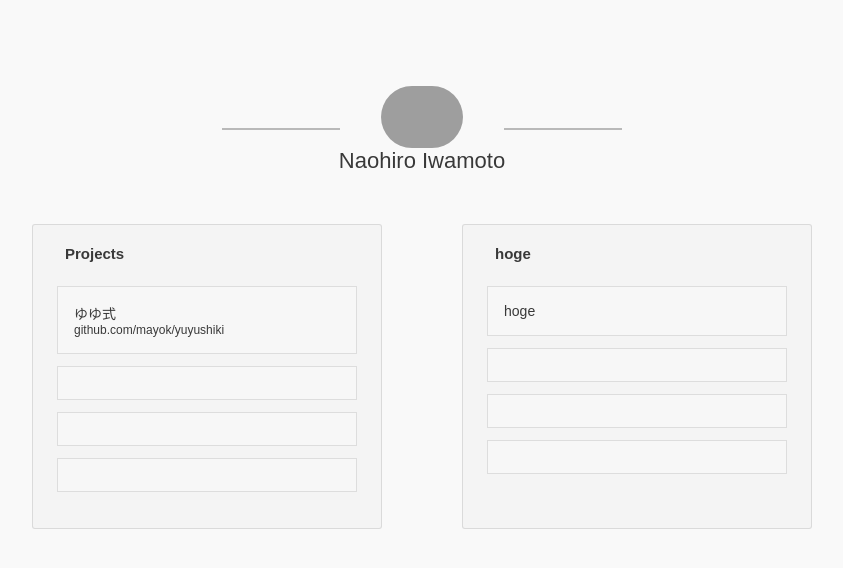
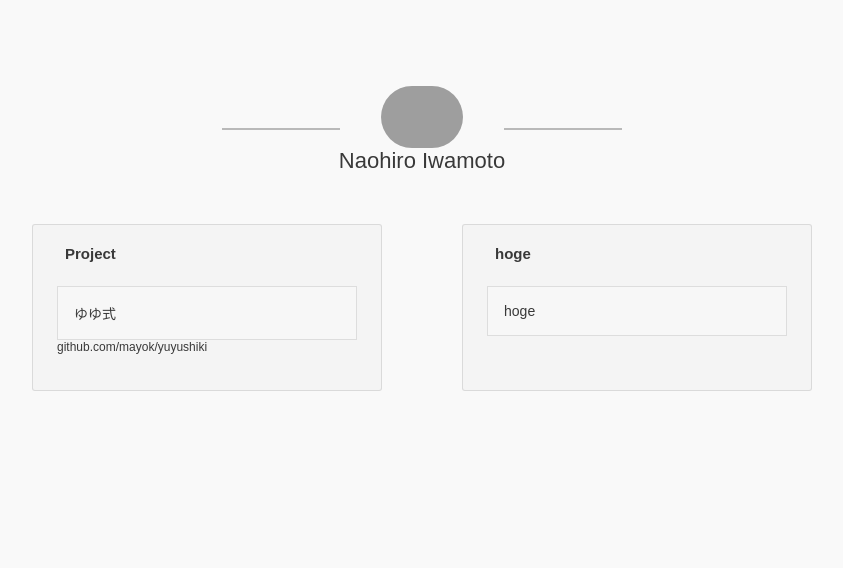
Before and after one commit to mayok/mayok.github.io, a React app: page / in a window 1280 px wide. Shown: the top 568 px of the page, without its empty margins (218-1061 px from the left). Built offline with nearby package versions, Linux system fonts and the light colour scheme; grey boxes are pictures that could not be loaded.

Commit message:
react で書き直した
Articles の中に書いてる記事の部分を componentDidMount で fetch して render したい

```diff
--- a/index.html
+++ b/index.html
@@ -10,57 +10,10 @@
 </head>
 
 <body>
-  <div class="tp-Logo">
-    <div class="tp-Logo_Inner">
-      <hr class="tp-Logo_Divider">
-      <div class="tp-Logo_AvatarContainer">
-        <img class="tp-Logo_Avatar" src="https://github.com/mayok.png" alt="">
-      </div>
-      <span class="tp-Logo_Label">Naohiro Iwamoto</span>
-    </div>
-  </div>
 
-  <div class="st-Grid_Wapper">
-    <div class="st-Grid">
-      <h2 class="st-Grid_MajorTitle">
-        Projects
-      </h2>
-      <div class="st-Grid_Inner">
-        <a class="st-Grid_Link" href="https://github.com/mayok/yuyushiki">
-          <div class="st-Grid_Unit">
-            <h3 class="st-Grid_Title">
-              ゆゆ式
-            </h3>
-            <div class="st-Grid_Info">github.com/mayok/yuyushiki</div>
-          </div>
-        </a>
-        <div class="st-Grid_Unit">
-        </div>
-        <div class="st-Grid_Unit"></div>
-        <div class="st-Grid_Unit"></div>
-      </div>
-    </div>
+  <div id="root"></div>
 
-    <div class="st-Grid">
-      <h2 class="st-Grid_MajorTitle">
-        hoge
-      </h2>
-      <div class="st-Grid_Inner">
-        <a href="#">
-          <div class="st-Grid_Unit">
-            <h3 class="st-Grid_Title">
-              hoge
-            </h3>
-            <div class="st-Grid_Info"></div>
-          </div>
-        </a>
-        <div class="st-Grid_Unit">
-        </div>
-        <div class="st-Grid_Unit"></div>
-        <div class="st-Grid_Unit"></div>
-      </div>
-    </div>
-  </div>
+  <script src="dist/bundle.js"></script>
 
 </body>
 
--- a/package.json
+++ b/package.json
@@ -5,7 +5,8 @@
   "main": "index.js",
   "scripts": {
     "build:css": "postcss --no-map src/css -d css",
-    "build": "webpack --mode=production"
+    "build": "webpack --mode=development",
+    "build:prod": "webpack --mode=production"
   },
   "repository": {
     "type": "git",
--- /dev/null
+++ b/src/components/App.tsx
@@ -0,0 +1,17 @@
+import * as React from "react";
+
+import Header from "./Header";
+import Articles from "./Articles";
+
+class App extends React.Component {
+  render() {
+    return (
+      <div className="main">
+        <Header />
+        <Articles />
+      </div>
+    );
+  }
+}
+
+export default App;
--- /dev/null
+++ b/src/components/Article.tsx
@@ -0,0 +1,24 @@
+import * as React from "react";
+
+interface Props {
+  title: string;
+  info: string;
+  link: string;
+}
+
+const Article = ({ title, info, link }: Props) => {
+  const prefix = "st-Grid";
+
+  return (
+    <div className={`${prefix}_Inner`}>
+      <a className={`${prefix}_Link`} href={link}>
+        <div className={`${prefix}_Unit`}>
+          <h3 className={`${prefix}_Title`}>{title}</h3>
+        </div>
+        <div className={`${prefix}_Info`}>{info}</div>
+      </a>
+    </div>
+  );
+};
+
+export default Article;
--- /dev/null
+++ b/src/components/Articles.tsx
@@ -0,0 +1,54 @@
+import * as React from "react";
+
+import Article from "./Article";
+
+interface Items {
+  name: string;
+  items: Item[];
+}
+interface Item {
+  title: string;
+  info: string;
+  link: string;
+}
+
+const Articles = () => {
+  const prefix = "st-Grid";
+  const labels: Items[] = [
+    {
+      name: "Project",
+      items: [
+        {
+          title: "ゆゆ式",
+          info: "github.com/mayok/yuyushiki",
+          link: "https://github.com/mayok/yuyushiki"
+        }
+      ]
+    },
+    {
+      name: "hoge",
+      items: [
+        {
+          title: "hoge",
+          info: "",
+          link: ""
+        }
+      ]
+    }
+  ];
+  return (
+    <div className={`${prefix}_Wrapper`}>
+      {labels.map((label: Items) => (
+        <div className={prefix}>
+          <h2 className={`${prefix}_MajorTitle`}>{label.name}</h2>
+
+          {label.items.map((item: Item) => (
+            <Article title={item.title} info={item.info} link={item.link} />
+          ))}
+        </div>
+      ))}
+    </div>
+  );
+};
+
+export default Articles;
--- /dev/null
+++ b/src/components/Header.tsx
@@ -0,0 +1,20 @@
+import * as React from "react";
+
+const Header = () => {
+  const prefix = "tp-Logo";
+  const img_source = "https://github.com/mayok.png";
+
+  return (
+    <div className={prefix}>
+      <div className={`${prefix}_Inner`}>
+        <hr className={`${prefix}_Divider`} />
+        <div className={`${prefix}_AvatarContainer`}>
+          <img className={`${prefix}_Avatar`} src={img_source} alt="" />
+        </div>
+        <span className={`${prefix}_Label`}>Naohiro Iwamoto</span>
+      </div>
+    </div>
+  );
+};
+
+export default Header;
--- a/src/css/style.css
+++ b/src/css/style.css
@@ -10,14 +10,19 @@ html {
   font-size: 62.5%;
 }
 body {
-  font-family: 'Verela Round', sans-serif;
+  font-family: "Verela Round", sans-serif;
   font-size: 1.2rem;
   background-color: var(--site-bg-color);
 }
-body, h1, h2, h3, p {
+body,
+h1,
+h2,
+h3,
+p {
   margin: 0;
 }
-a, body {
+a,
+body {
   color: #393939;
   text-decoration: none;
 }
@@ -37,7 +42,6 @@ a, body {
   max-width: 1000px;
 
   @media (--medium) {
-
   }
 }
 .tp-Logo_Divider {
@@ -79,7 +83,7 @@ a, body {
   font-size: 2.2rem;
 }
 
-.st-Grid_Wapper {
+.st-Grid_Wrapper {
   display: flex;
   justify-content: center;
   flex-flow: row wrap;
@@ -88,7 +92,7 @@ a, body {
 .st-Grid {
   margin: 0 auto 20px;
   width: 90%;
-  border: 1px solid rgba(39, 39, 39, .12);
+  border: 1px solid rgba(39, 39, 39, 0.12);
   border-radius: 3px;
   background-color: var(--grid-bg-color);
 
@@ -113,13 +117,12 @@ a, body {
 .st-Grid_Unit {
   margin-top: 12px;
   padding: 16px;
-  border: 1px solid rgba(39, 39, 39, .12);
+  border: 1px solid rgba(39, 39, 39, 0.12);
   background-color: var(--unit-bg-color);
 
   &:hover {
     transition: background-color 0.25s ease;
     background-color: var(--main-color);
-
   }
 }
 .st-Grid_Title {
--- a/src/index.tsx
+++ b/src/index.tsx
@@ -1,6 +1,8 @@
 import * as React from "react";
 import * as ReactDOM from "react-dom";
 
-import "./css/style.css"
+import App from "./components/App";
 
-ReactDOM.render(<h1>Hello world</h1>, document.getElementById("root"));
+import "./css/style.css";
+
+ReactDOM.render(<App />, document.getElementById("root"));
```
Also changed, not shown: 2 other files (tests, documents, lock files or other folders).
